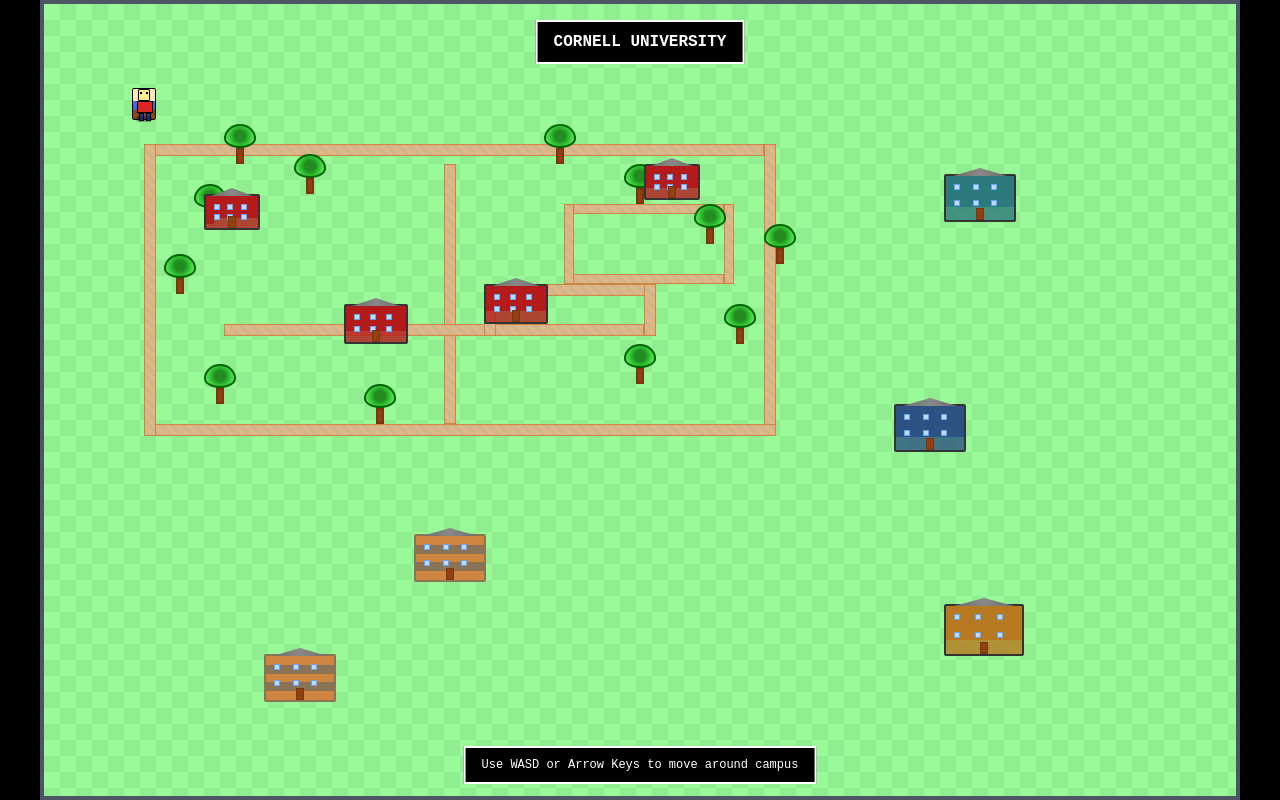
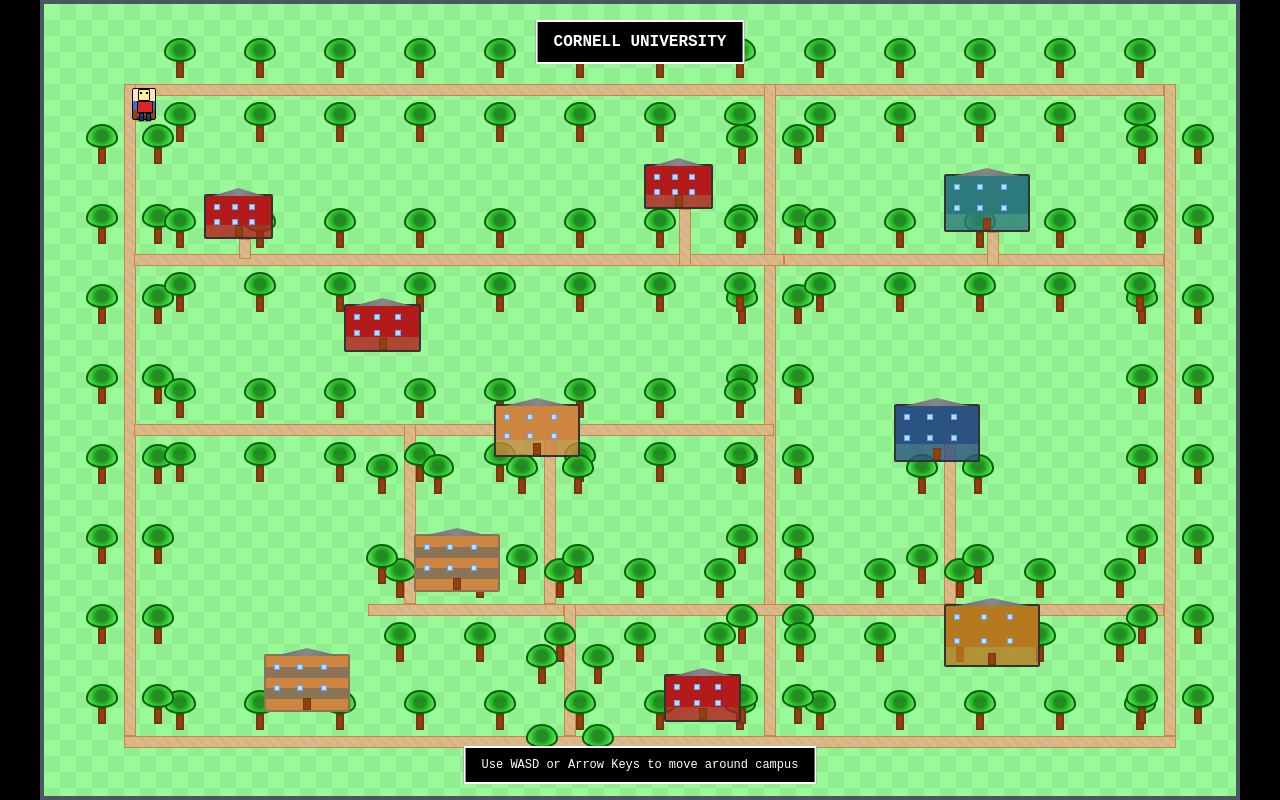
Before and after one commit to Param-05/cornellfrontend, a React (Vite) app: page / in a window 1280 px wide. Built offline with nearby package versions, Linux system fonts and the light colour scheme.

Commit message:
changed paths and trees

```diff
--- a/src/data/cornellMap.ts
+++ b/src/data/cornellMap.ts
@@ -144,9 +144,11 @@
   {
     id: 'goldwin-smith',
     name: 'Goldwin Smith Hall',
-    position: { x: 600, y: 800 },
-    width: 72,
-    height: 44,
+    position: { x: 450, y: 400 },
+    // width: 72,
+    // height: 44,
+    width: 86,
+    height: 53,
     color: '#CD853F',
     description: 'College of Arts & Sciences (Humanities, English, Philosophy)',
     type: 'building',
@@ -154,9 +156,11 @@
   {
     id: 'uris-hall',
     name: 'Uris Hall',
-    position: { x: 440, y: 280 },
-    width: 64,
-    height: 40,
+    position: { x: 620, y: 670 },
+    // width: 64,
+    // height: 40,
+    width: 77,
+    height: 48,
     color: '#B31B1B',
     description: 'Social Sciences (Sociology, Economics, Government)',
     type: 'building',
@@ -165,8 +169,10 @@
     id: 'white-hall',
     name: 'White Hall',
     position: { x: 160, y: 190 },
-    width: 56,
-    height: 36,
+    // width: 56,
+    // height: 36,
+    width: 69,
+    height: 45,
     color: '#B31B1B',
     description: 'Philosophy & Classics',
     type: 'building',
@@ -175,8 +181,10 @@
     id: 'lincoln-hall',
     name: 'Lincoln Hall',
     position: { x: 600, y: 160 },
-    width: 56,
-    height: 36,
+    // width: 56,
+    // height: 36,
+    width: 69,
+    height: 45,
     color: '#B31B1B',
     description: 'Music & Performing Arts',
     type: 'building',
@@ -185,8 +193,10 @@
     id: 'mcgraw-hall',
     name: 'McGraw Hall',
     position: { x: 300, y: 300 },
-    width: 64,
-    height: 40,
+    // width: 64,
+    // height: 40,
+    width: 77,
+    height: 48,
     color: '#B31B1B',
     description: 'History & Anthropology',
     type: 'building',
@@ -195,8 +205,10 @@
     id: 'olin-library',
     name: 'Olin Library',
     position: { x: 370, y: 530 },
-    width: 72,
-    height: 48,
+    // width: 72,
+    // height: 48,
+    width: 86,
+    height: 58,
     color: '#8B8B8B',
     description: 'Knowledge hub (agents guarding “universal clues”)',
     type: 'library',
@@ -205,8 +217,10 @@
     id: 'uris-library-clock',
     name: 'Uris Library & Clocktower',
     position: { x: 220, y: 650 },
-    width: 72,
-    height: 48,
+    // width: 72,
+    // height: 48,
+    width: 86,
+    height: 58,
     color: '#8B8B8B',
     description: 'Iconic time-based puzzle location',
     type: 'library',
@@ -215,8 +229,10 @@
     id: 'baker-lab',
     name: 'Baker Laboratory',
     position: { x: 900, y: 170 },
-    width: 72,
-    height: 48,
+    // width: 72,
+    // height: 48,
+    width: 86,
+    height: 58,
     color: '#2C7A7B',
     description: 'Chemistry (Science sector)',
     type: 'building',
@@ -225,8 +241,10 @@
     id: 'space-sciences',
     name: 'Space Sciences Building',
     position: { x: 850, y: 400 },
-    width: 72,
-    height: 48,
+    // width: 72,
+    // height: 48,
+    width: 86,
+    height: 58,
     color: '#2C5282',
     description: 'Astronomy & Physics sector',
     type: 'building',
@@ -235,44 +253,164 @@
     id: 'statler-hall',
     name: 'Statler Hall',
     position: { x: 900, y: 600 },
-    width: 80,
-    height: 52,
+    // width: 80,
+    // height: 52,
+    width: 96,
+    height: 63,
     color: '#B7791F',
     description: 'Business & Hospitality (applied problem-solving)',
     type: 'building',
   },
 ];
 
-export const TREES = [
-  { x: 150, y: 180 }, { x: 250, y: 150 }, { x: 580, y: 160 }, { x: 650, y: 200 },
-  { x: 160, y: 360 }, { x: 580, y: 340 }, { x: 680, y: 300 }, { x: 120, y: 250 },
-  { x: 720, y: 220 }, { x: 320, y: 380 }, { x: 500, y: 120 }, { x: 180, y: 120 },
+// export const TREES = [
+//   { x: 150, y: 180 }, { x: 250, y: 150 }, { x: 580, y: 160 }, { x: 650, y: 200 },
+//   { x: 160, y: 360 }, { x: 580, y: 340 }, { x: 680, y: 300 }, { x: 120, y: 250 },
+//   { x: 720, y: 220 }, { x: 320, y: 380 }, { x: 500, y: 120 }, { x: 180, y: 120 },
+// ];
+
+// export const PATHS = [
+//   // Outer loop (roughly University Ave → Garden Ave → Campus Rd → Libe Slope side)
+//   { x: 100, y: 140, width: 620, height: 12 },  // top
+//   { x: 720, y: 140, width: 12,  height: 292 }, // right
+//   { x: 100, y: 420, width: 632, height: 12 },  // bottom
+//   { x: 100, y: 140, width: 12,  height: 292 }, // left
+
+//   // Center north–south spine
+//   { x: 400, y: 160, width: 12, height: 260 },
+
+//   // Library strip near Olin/Uris (horizontal)
+//   { x: 180, y: 320, width: 420, height: 12 },
+
+//   // Small U-spur near Uris Hall
+//   { x: 440, y: 280, width: 172, height: 12 }, // top of U
+//   { x: 440, y: 280, width: 12,  height: 52 }, // left leg
+//   { x: 600, y: 280, width: 12,  height: 52 }, // right leg
+
+//   // Astronomy courtyard rectangle (near Space Sciences/Baker)
+//   { x: 520, y: 200, width: 160, height: 10 }, // top
+//   { x: 680, y: 200, width: 10,  height: 80 }, // right
+//   { x: 520, y: 270, width: 160, height: 10 }, // bottom
+//   { x: 520, y: 200, width: 10,  height: 80 }, // left
+// ];
+
+export const PATHS = [
+  // OUTER LOOP
+  { x: 80,  y: 80,  width: 1040, height: 12 }, // top
+  { x: 1120, y: 80,  width: 12,   height: 652 }, // right
+  { x: 80,  y: 732, width: 1052, height: 12 }, // bottom
+  { x: 80,  y: 80,  width: 12,   height: 652 }, // left
+
+  // CENTRAL NORTH–SOUTH BOULEVARD
+  { x: 720, y: 80, width: 12, height: 652 },
+
+  // MID EAST–WEST CORRIDOR (Arts Quad → boulevard)
+  { x: 90, y: 420, width: 640, height: 12 },
+
+  // LIBRARY STRIP (Olin/Uris) + drop to bottom loop
+  { x: 324, y: 600, width: 196, height: 12 },
+  { x: 520, y: 600, width: 600, height: 12 },
+  { x: 520, y: 600, width: 12,  height: 132 },
+
+  // VERTICAL CONNECTORS (mid corridor → library strip)
+  { x: 360, y: 420, width: 12, height: 180 },
+  { x: 500, y: 420, width: 12, height: 180 },
+  { x: 900, y: 420, width: 12, height: 180 },
+
+  // ───────────────────────────────────────────────────────────────
+  // NEW: UPPER ACADEMIC STRIP (connect upper buildings)
+  // West segment (left → boulevard)
+  { x: 90,  y: 250, width: 650, height: 12 },  // 90 → 740 (meets boulevard at 720)
+  // East segment (boulevard → right edge)
+  { x: 740, y: 250, width: 380, height: 12 },  // 740 → 1120
+
+  // Short vertical drops from upper buildings to the strip
+  // White Hall (center ≈ 195, bottom ≈ 235) → y:250
+  { x: 195, y: 235, width: 12, height: 20 },
+  // Lincoln Hall (center ≈ 635, bottom ≈ 205) → y:250
+  { x: 635, y: 205, width: 12, height: 57 },
+  // Baker Lab (center ≈ 943, bottom ≈ 228) → y:250
+  { x: 943, y: 228, width: 12, height: 34 },
 ];
 
-export const PATHS = [
-  // Outer loop (roughly University Ave → Garden Ave → Campus Rd → Libe Slope side)
-  { x: 100, y: 140, width: 620, height: 12 },  // top
-  { x: 720, y: 140, width: 12,  height: 292 }, // right
-  { x: 100, y: 420, width: 632, height: 12 },  // bottom
-  { x: 100, y: 140, width: 12,  height: 292 }, // left
 
-  // Center north–south spine
-  { x: 400, y: 160, width: 12, height: 260 },
 
-  // Library strip near Olin/Uris (horizontal)
-  { x: 180, y: 320, width: 420, height: 12 },
+export const TREES = [
+  // ───────── OUTER LOOP ─────────
+  // Top (rows above/below the top path at y=80)
+  { x:120, y:34 }, { x:200, y:34 }, { x:280, y:34 }, { x:360, y:34 }, { x:440, y:34 },
+  { x:520, y:34 }, { x:600, y:34 }, { x:680, y:34 }, { x:760, y:34 }, { x:840, y:34 },
+  { x:920, y:34 }, { x:1000, y:34 }, { x:1080, y:34 },
+  { x:120, y:98 }, { x:200, y:98 }, { x:280, y:98 }, { x:360, y:98 }, { x:440, y:98 },
+  { x:520, y:98 }, { x:600, y:98 }, { x:680, y:98 }, { x:760, y:98 }, { x:840, y:98 },
+  { x:920, y:98 }, { x:1000, y:98 }, { x:1080, y:98 },
 
-  // Small U-spur near Uris Hall
-  { x: 440, y: 280, width: 172, height: 12 }, // top of U
-  { x: 440, y: 280, width: 12,  height: 52 }, // left leg
-  { x: 600, y: 280, width: 12,  height: 52 }, // right leg
+  // Bottom (row above the bottom path at y=732) – bottom row omitted to avoid clipping
+  { x:120, y:686 }, { x:200, y:686 }, { x:280, y:686 }, { x:360, y:686 }, { x:440, y:686 },
+  { x:520, y:686 }, { x:600, y:686 }, { x:680, y:686 }, { x:760, y:686 }, { x:840, y:686 },
+  { x:920, y:686 }, { x:1000, y:686 }, { x:1080, y:686 },
 
-  // Astronomy courtyard rectangle (near Space Sciences/Baker)
-  { x: 520, y: 200, width: 160, height: 10 }, // top
-  { x: 680, y: 200, width: 10,  height: 80 }, // right
-  { x: 520, y: 270, width: 160, height: 10 }, // bottom
-  { x: 520, y: 200, width: 10,  height: 80 }, // left
+  // Left vertical (x=80) – rows left/right of the path
+  { x:42,  y:120 }, { x:42,  y:200 }, { x:42,  y:280 }, { x:42,  y:360 },
+  { x:42,  y:440 }, { x:42,  y:520 }, { x:42,  y:600 }, { x:42,  y:680 },
+  { x:98,  y:120 }, { x:98,  y:200 }, { x:98,  y:280 }, { x:98,  y:360 },
+  { x:98,  y:440 }, { x:98,  y:520 }, { x:98,  y:600 }, { x:98,  y:680 },
+
+  // Right vertical (x=1120)
+  { x:1082, y:120 }, { x:1082, y:200 }, { x:1082, y:280 }, { x:1082, y:360 },
+  { x:1082, y:440 }, { x:1082, y:520 }, { x:1082, y:600 }, { x:1082, y:680 },
+  { x:1138, y:120 }, { x:1138, y:200 }, { x:1138, y:280 }, { x:1138, y:360 },
+  { x:1138, y:440 }, { x:1138, y:520 }, { x:1138, y:600 }, { x:1138, y:680 },
+
+  // ───────── CENTRAL BOULEVARD (x=720) ─────────
+  { x:682, y:120 }, { x:682, y:200 }, { x:682, y:280 }, { x:682, y:360 },
+  { x:682, y:440 }, { x:682, y:520 }, { x:682, y:600 }, { x:682, y:680 },
+  { x:738, y:120 }, { x:738, y:200 }, { x:738, y:280 }, { x:738, y:360 },
+  { x:738, y:440 }, { x:738, y:520 }, { x:738, y:600 }, { x:738, y:680 },
+
+  // ───────── MID EAST–WEST CORRIDOR (y=420) ─────────
+  // Rows above/below path from x≈90→740
+  { x:120, y:374 }, { x:200, y:374 }, { x:280, y:374 }, { x:360, y:374 },
+  { x:440, y:374 }, { x:520, y:374 }, { x:600, y:374 }, { x:680, y:374 },
+  { x:120, y:438 }, { x:200, y:438 }, { x:280, y:438 }, { x:360, y:438 },
+  { x:440, y:438 }, { x:520, y:438 }, { x:600, y:438 }, { x:680, y:438 },
+
+  // ───────── UPPER ACADEMIC STRIP (y=250) ─────────
+  // Two rows along the whole 90→1120 span, split at boulevard
+  // Left of boulevard
+  { x:120, y:204 }, { x:200, y:204 }, { x:280, y:204 }, { x:360, y:204 },
+  { x:440, y:204 }, { x:520, y:204 }, { x:600, y:204 }, { x:680, y:204 },
+  { x:120, y:268 }, { x:200, y:268 }, { x:280, y:268 }, { x:360, y:268 },
+  { x:440, y:268 }, { x:520, y:268 }, { x:600, y:268 }, { x:680, y:268 },
+  // Right of boulevard
+  { x:760, y:204 }, { x:840, y:204 }, { x:920, y:204 }, { x:1000, y:204 }, { x:1080, y:204 },
+  { x:760, y:268 }, { x:840, y:268 }, { x:920, y:268 }, { x:1000, y:268 }, { x:1080, y:268 },
+
+  // ───────── LIBRARY STRIP (y=600, x≈324→1120) ─────────
+  { x:340, y:554 }, { x:420, y:554 }, { x:500, y:554 }, { x:580, y:554 }, { x:660, y:554 },
+  { x:740, y:554 }, { x:820, y:554 }, { x:900, y:554 }, { x:980, y:554 }, { x:1060, y:554 },
+  { x:340, y:618 }, { x:420, y:618 }, { x:500, y:618 }, { x:580, y:618 }, { x:660, y:618 },
+  { x:740, y:618 }, { x:820, y:618 }, { x:900, y:618 }, { x:980, y:618 }, { x:1060, y:618 },
+
+  // ───────── VERTICAL CONNECTORS (tidy pairs) ─────────
+  // Mid→Library connectors at x=360, 500, 900 (y:420→600)
+  { x:322, y:450 }, { x:378, y:450 }, { x:322, y:540 }, { x:378, y:540 },
+  { x:462, y:450 }, { x:518, y:450 }, { x:462, y:540 }, { x:518, y:540 },
+  { x:862, y:450 }, { x:918, y:450 }, { x:862, y:540 }, { x:918, y:540 },
+
+  // Library drop to bottom loop (x=520, y:600→732)
+  { x:482, y:640 }, { x:538, y:640 }, { x:482, y:720 }, { x:538, y:720 },
+
+  // Short drops from upper buildings to the upper strip
+  // White (x≈195, y:235→250)
+  // { x:157, y:236 }, { x:213, y:236 },
+  // Lincoln (x≈635, y:205→250)
+  // { x:597, y:220 }, { x:653, y:220 }, { x:597, y:260 }, { x:653, y:260 },
+  // Baker (x≈943, y:228→250)
+  // { x:905, y:236 }, { x:961, y:236 }, { x:905, y:256 }, { x:961, y:256 },
 ];
+
+
 
 export const MAP_BOUNDS = {
   // width: 800,
```
